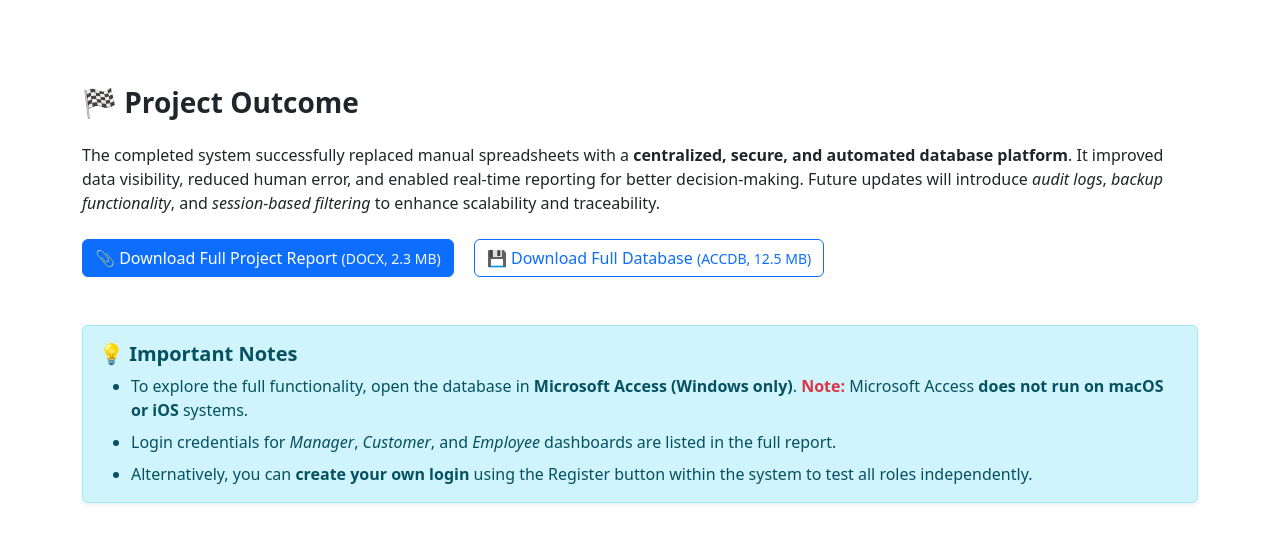
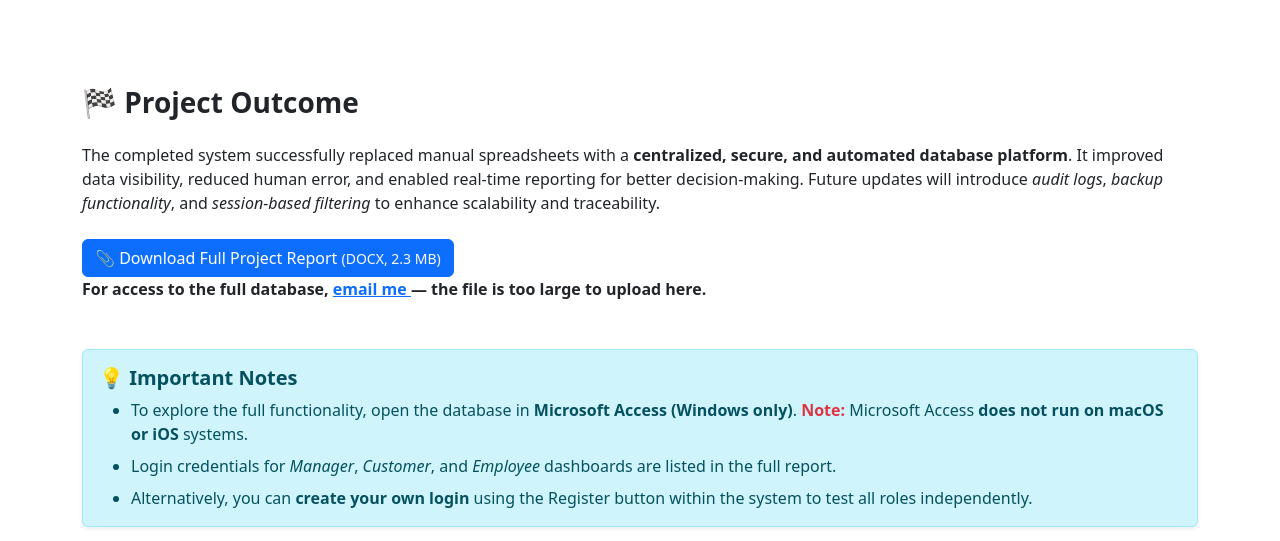
Before and after one commit to Stasha124/enyi-grace-portfolio, a Flask app: page /devistar_project in a window 1280 px wide. Shown: the part 1424-1965 px from the top of the page. Run offline with Flask 3, Linux system fonts and the light colour scheme.

Commit message:
Initial clean commit – portfolio website

```diff
--- a/templates/devistar_project.html
+++ b/templates/devistar_project.html
@@ -77,11 +77,16 @@
        class="btn btn-primary me-3" download>
       📎 Download Full Project Report <small class="text-light">(DOCX, 2.3 MB)</small>
     </a>
+      <p>
+  <strong>
+    For access to the full database,
+    <a href="mailto:enyionyinyegrace11@gmail.com?subject=Request%20for%20Full%20Database">
+      email me
+    </a>
+    — the file is too large to upload here.
+  </strong>
+</p>
 
-    <a href="{{ url_for('download', filename='Devistar Database assignment22.accdb') }}"
-       class="btn btn-outline-primary" download>
-      💾 Download Full Database <small>(ACCDB, 12.5 MB)</small>
-    </a>
   </div>
 
   <!-- Important Note -->
```
